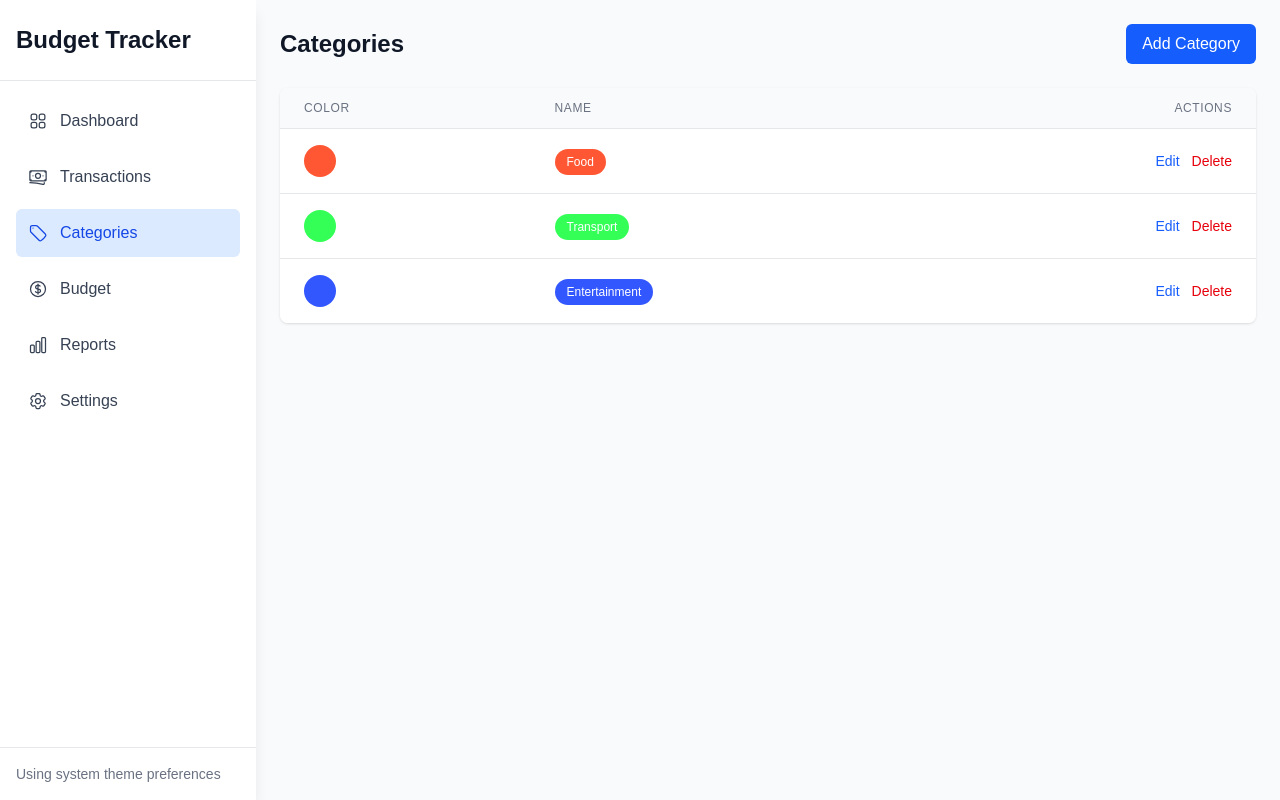
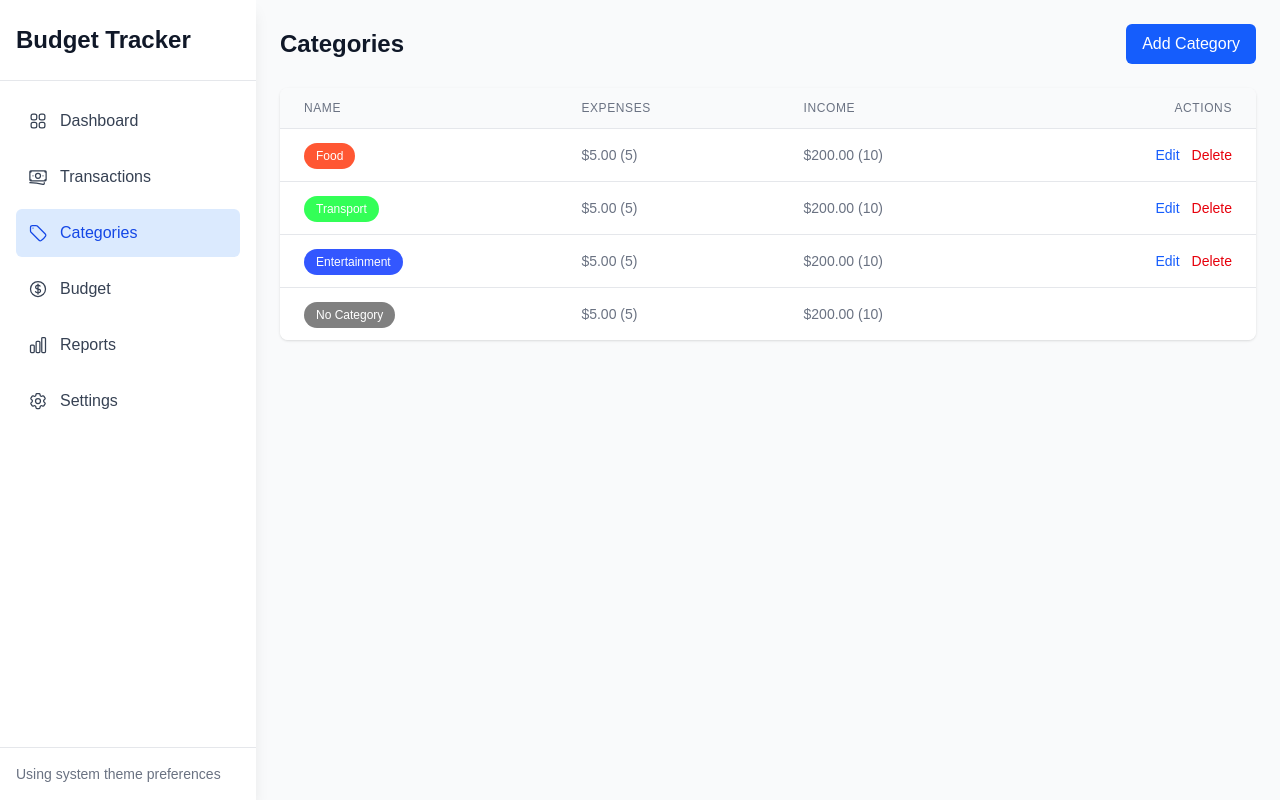
Before and after one commit to cup-noodlehS/cmsc126-LE2, a Next.js app in the folder client/: page /categories in a window 1280 px wide. Built offline with nearby package versions, Linux system fonts and the light colour scheme.

Commit message:
categories improvement

```diff
--- a/client/app/categories/page.tsx
+++ b/client/app/categories/page.tsx
@@ -63,10 +63,13 @@ export default function CategoriesPage() {
               <thead className="bg-gray-50 dark:bg-gray-700">
                 <tr>
                   <th scope="col" className="px-6 py-3 text-left text-xs font-medium text-gray-500 dark:text-gray-300 uppercase tracking-wider">
-                    Color
+                    Name
                   </th>
                   <th scope="col" className="px-6 py-3 text-left text-xs font-medium text-gray-500 dark:text-gray-300 uppercase tracking-wider">
-                    Name
+                    Expenses
+                  </th>
+                  <th scope="col" className="px-6 py-3 text-left text-xs font-medium text-gray-500 dark:text-gray-300 uppercase tracking-wider">
+                    Income
                   </th>
                   <th scope="col" className="px-6 py-3 text-right text-xs font-medium text-gray-500 dark:text-gray-300 uppercase tracking-wider">
                     Actions
@@ -76,12 +79,6 @@ export default function CategoriesPage() {
               <tbody className="bg-white dark:bg-gray-800 divide-y divide-gray-200 dark:divide-gray-700">
                 {categories.map((category: Category) => (
                   <tr key={category.id} className="hover:bg-gray-50 dark:hover:bg-gray-700 transition-colors">
-                    <td className="px-6 py-4 whitespace-nowrap">
-                      <div
-                        className="w-8 h-8 rounded-full"
-                        style={{ backgroundColor: category.color }}
-                      ></div>
-                    </td>
                     <td className="px-6 py-4 whitespace-nowrap text-sm font-medium text-gray-900 dark:text-white">
                       <span
                         className="px-3 py-1.5 text-xs rounded-full text-white"
@@ -92,6 +89,14 @@ export default function CategoriesPage() {
                       >
                         {category.name}
                       </span>
+                    </td>
+                    <td className="px-6 py-4 whitespace-nowrap text-sm text-gray-500 dark:text-gray-400">
+                      {/* Placeholder for total expenses */}
+                      $5.00 (5)
+                    </td>
+                    <td className="px-6 py-4 whitespace-nowrap text-sm text-gray-500 dark:text-gray-400">
+                      {/* Placeholder for total income */}
+                      $200.00 (10)
                     </td>
                     <td className="px-6 py-4 whitespace-nowrap text-right text-sm font-medium">
                       <button
@@ -109,6 +114,41 @@ export default function CategoriesPage() {
                     </td>
                   </tr>
                 ))}
+                <tr className="hover:bg-gray-50 dark:hover:bg-gray-700 transition-colors">
+                    <td className="px-6 py-4 whitespace-nowrap text-sm font-medium text-gray-900 dark:text-white">
+                      <span
+                        className="px-3 py-1.5 text-xs rounded-full text-white"
+                        style={{
+                          backgroundColor: '#808080',
+                          color: '#FFFFFF'
+                        }}
+                      >
+                        No Category
+                      </span>
+                    </td>
+                    <td className="px-6 py-4 whitespace-nowrap text-sm text-gray-500 dark:text-gray-400">
+                      {/* Placeholder for total expenses */}
+                      $5.00 (5)
+                    </td>
+                    <td className="px-6 py-4 whitespace-nowrap text-sm text-gray-500 dark:text-gray-400">
+                      {/* Placeholder for total income */}
+                      $200.00 (10)
+                    </td>
+                    <td className="px-6 py-4 whitespace-nowrap text-right text-sm font-medium">
+                      {/* <button
+                        onClick={() => handleEditCategory(category)}
+                        className="text-blue-600 hover:text-blue-900 dark:text-blue-400 dark:hover:text-blue-300 mr-3"
+                      >
+                        Edit
+                      </button>
+                      <button
+                        onClick={() => handleDeleteCategory(category.id)}
+                        className="text-red-600 hover:text-red-900 dark:text-red-400 dark:hover:text-red-300"
+                      >
+                        Delete
+                      </button> */}
+                    </td>
+                  </tr>
               </tbody>
             </table>
           </div>
```
